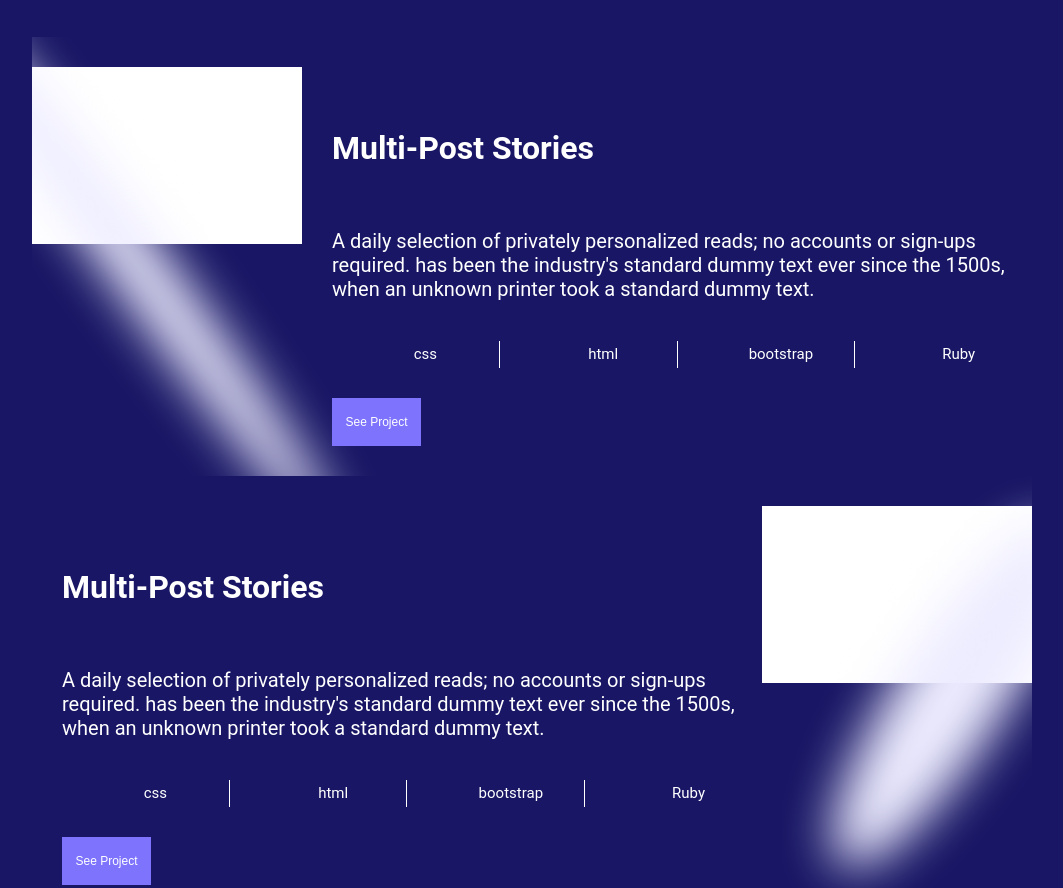
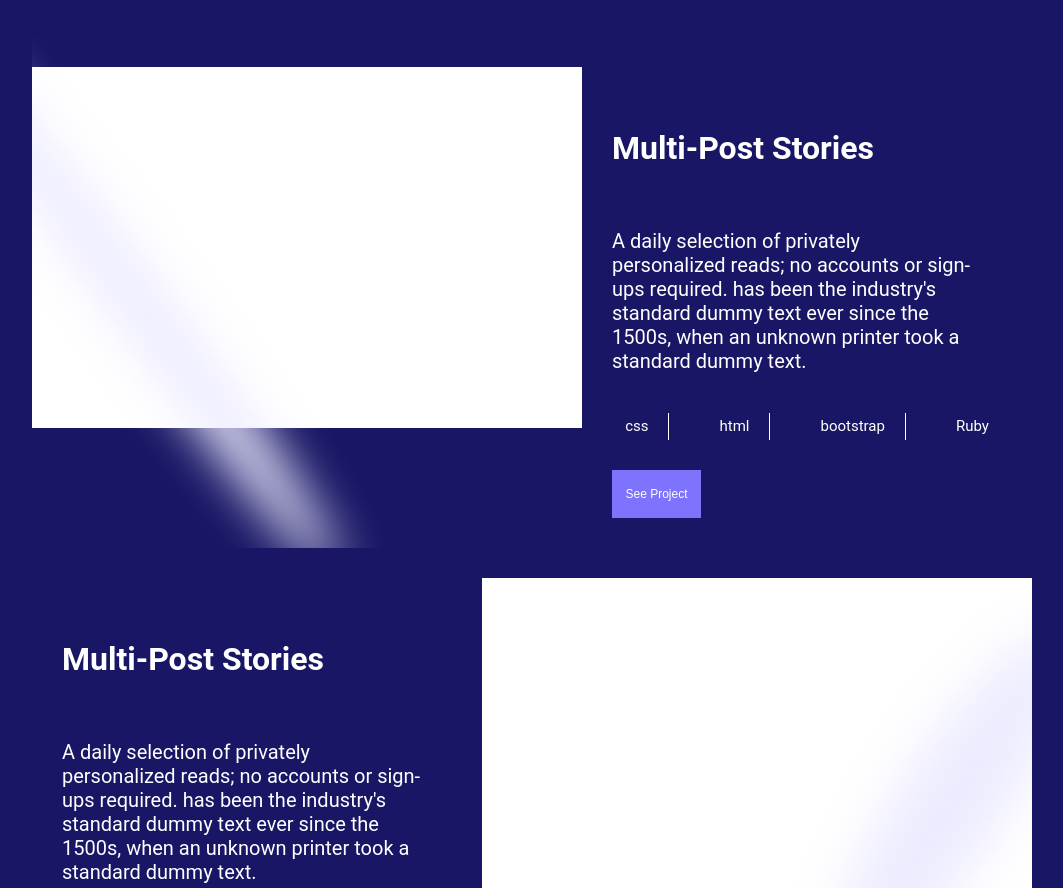
Before and after one commit to kidde60/Portfolio-Desktop-version, a website: page index.html in a window 1280 px wide. Shown: the part 1183-2071 px from the top of the page, without its empty margins (108-1171 px from the left). Drawn offline with Linux system fonts and the light colour scheme.

Commit message:
Edit Html and css

```diff
--- a/style.css
+++ b/style.css
@@ -173,7 +173,6 @@ h3 {
 
 .work-section {
   padding: 0 24px;
-
 }
 
 .placeholder .holder img,
@@ -230,10 +229,6 @@ h3 {
   background-position: right;
 }
 
-.work-section {
-  display: grid;
-}
-
 .background-image2 {
   display: flex;
   flex-wrap: wrap;
@@ -260,7 +255,7 @@ h3 {
 
 .icons {
   display: flex;
-  align-items:  center;
+  align-items: center;
   flex-direction: column;
 }
 
@@ -389,13 +384,28 @@ form {
   .work {
     text-align: left;
     padding: 50px 0;
-
   }
 
   .work-section {
     display: grid;
     padding: 0 140px;
+  }
 
+  .holder {
+    z-index: -1;
+  }
+
+  .placeholder .holder,
+  .background-image1 .holder,
+  .background-image2 .holder,
+  .background-image3 .holder {
+    width: 100%;
+  }
+
+  .stories,
+  .stories1 {
+    width: 40%;
+    margin-right: 50px;
   }
 
   .placeholder {
@@ -408,7 +418,6 @@ form {
     flex-wrap: nowrap;
     width: 100%;
     margin-top: 40px;
-
   }
 
   .background-image1 {
@@ -461,11 +470,10 @@ form {
     text-align: center;
   }
 
-  .form-holder{
+  .form-holder {
     display: flex;
     justify-content: center;
   }
-
 
   form {
     display: flex;
@@ -514,10 +522,6 @@ form {
     color: #fff;
   }
 
-  .holder {
-    z-index: -1;
-  }
-
   .contact-form h2 {
     font-size: 40px;
     font-weight: bold;
```
